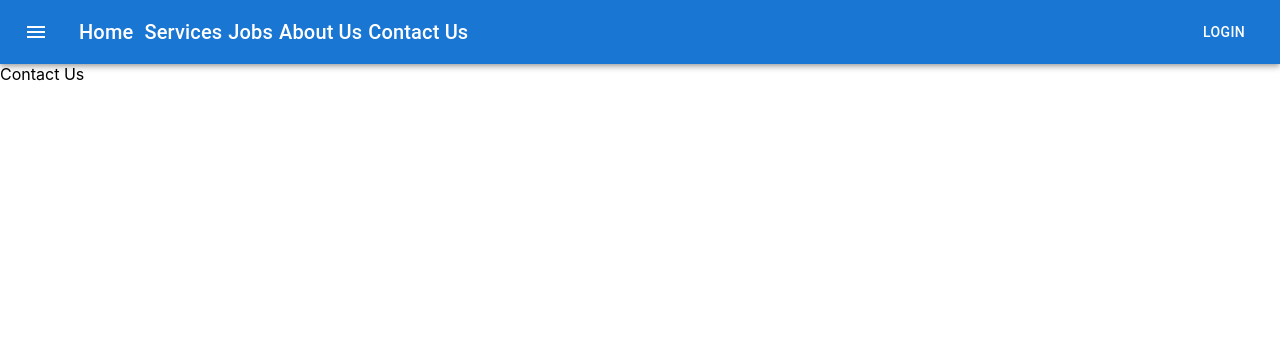
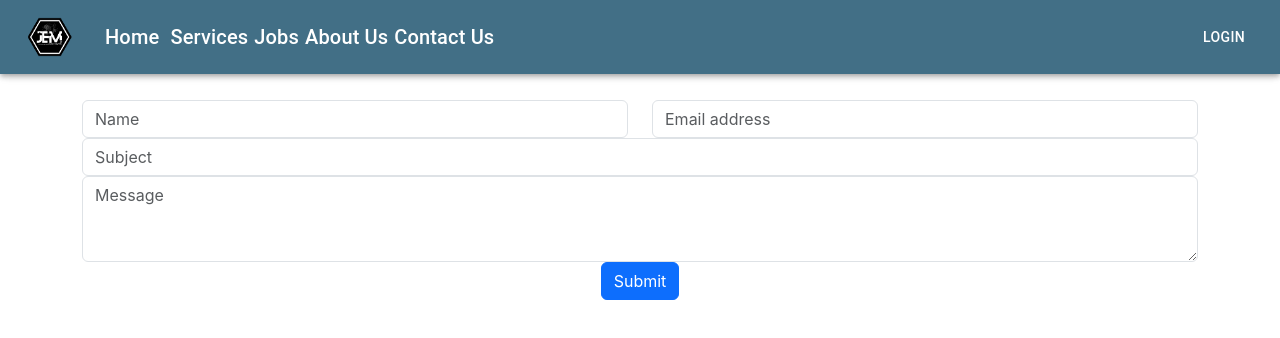
Before and after one commit to chpanda1/miniproj2, a React (Create React App) app: page /ContactUs in a window 1280 px wide. Shown: the top 338 px of the page. Built offline with nearby package versions, Linux system fonts and the light colour scheme.

Commit message:
Created form in contact us, changed color of navbar

```diff
--- a/package.json
+++ b/package.json
@@ -12,13 +12,16 @@
     "@testing-library/react": "^13.4.0",
     "@testing-library/user-event": "^13.5.0",
     "bootstrap": "^5.3.0",
+    "emailjs-com": "^3.2.0",
     "install": "^0.13.0",
     "npm": "^9.8.0",
     "randomcolor": "^0.6.2",
     "react": "^18.2.0",
     "react-dom": "^18.2.0",
+    "react-hook-form": "^7.45.1",
     "react-router-dom": "^6.14.1",
     "react-scripts": "^5.0.1",
+    "react-toastify": "^9.1.3",
     "reactstrap": "^9.2.0",
     "styled-components": "^6.0.4",
     "web-vitals": "^2.1.4"
--- a/public/index.html
+++ b/public/index.html
@@ -24,7 +24,8 @@
       work correctly both with client-side routing and a non-root public URL.
       Learn how to configure a non-root public URL by running `npm run build`.
     -->
-    <title>React App</title>
+    <title>JEM Corp</title>
+    <link href="https://cdn.jsdelivr.net/npm/bootstrap@5.3.0/dist/css/bootstrap.min.css" rel="stylesheet" integrity="sha384-9ndCyUaIbzAi2FUVXJi0CjmCapSmO7SnpJef0486qhLnuZ2cdeRhO02iuK6FUUVM" crossorigin="anonymous">
   </head>
   <body>
     <noscript>You need to enable JavaScript to run this app.</noscript>
@@ -39,5 +40,6 @@
       To begin the development, run `npm start` or `yarn start`.
       To create a production bundle, use `npm run build` or `yarn build`.
     -->
+    <script src="https://cdn.jsdelivr.net/npm/bootstrap@5.3.0/dist/js/bootstrap.bundle.min.js" integrity="sha384-geWF76RCwLtnZ8qwWowPQNguL3RmwHVBC9FhGdlKrxdiJJigb/j/68SIy3Te4Bkz" crossorigin="anonymous"></script>
   </body>
 </html>
--- /dev/null
+++ b/src/components/ContactForm.jsx
@@ -0,0 +1,110 @@
+import { useForm } from 'react-hook-form';
+import Form from './Form.css';
+
+const ContactForm = () => {
+  const {
+    register,
+    handleSubmit,
+    reset,
+    formState: { errors }
+  } = useForm();
+
+  const onSubmit = async (data) => {
+    const { name, email, subject, message } = data;
+
+    console.log('Name: ', name);
+    console.log('Email: ', email);
+    console.log('Subject: ', subject);
+    console.log('Message: ', message);
+  };
+
+  return (
+    <div className='ContactForm'>
+      <div className='container'>
+        <div className='row'>
+          <div className='col-12 text-center'>
+            <div className='contactForm'>
+              <form id='contact-form' onSubmit={handleSubmit(onSubmit)} noValidate>
+                {/* Row 1 of form */}
+                <div className='row formRow'>
+                  <div className='col-6'>
+                    <input
+                      type='text'
+                      name='name'
+                      {...register('name', {
+                        required: { value: true, message: 'Please enter your name' },
+                        maxLength: {
+                          value: 30,
+                          message: 'Please use 30 characters or less'
+                        }
+                      })}
+                      className='form-control formInput'
+                      placeholder='Name'
+                    ></input>
+                    {errors.name && <span className='errorMessage'>{errors.name.message}</span>}
+                  </div>
+                  <div className='col-6'>
+                    <input
+                      type='email'
+                      name='email'
+                      {...register('email', {
+                        required: true,
+                        pattern: /^[a-zA-Z0-9.!#$%&’*+/=?^_`{|}~-]+@[a-zA-Z0-9-]+(?:\.[a-zA-Z0-9-]+)*$/
+                      })}
+                      className='form-control formInput'
+                      placeholder='Email address'
+                    ></input>
+                    {errors.email && (
+                      <span className='errorMessage'>Please enter a valid email address</span>
+                    )}
+                  </div>
+                </div>
+                {/* Row 2 of form */}
+                <div className='row formRow'>
+                  <div className='col'>
+                    <input
+                      type='text'
+                      name='subject'
+                      {...register('subject', {
+                        required: { value: true, message: 'Please enter a subject' },
+                        maxLength: {
+                          value: 75,
+                          message: 'Subject cannot exceed 75 characters'
+                        }
+                      })}
+                      className='form-control formInput'
+                      placeholder='Subject'
+                    ></input>
+                    {errors.subject && (
+                      <span className='errorMessage'>{errors.subject.message}</span>
+                    )}
+                  </div>
+                </div>
+                {/* Row 3 of form */}
+                <div className='row formRow'>
+                  <div className='col'>
+                    <textarea
+                      rows={3}
+                      name='message'
+                      {...register('message', {
+                        required: true
+                      })}
+                      className='form-control formInput'
+                      placeholder='Message'
+                    ></textarea>
+                    {errors.message && <span className='errorMessage'>Please enter a message</span>}
+                  </div>
+                </div>
+                <button className='submit-btn btn btn-primary' type='submit'>
+                  Submit
+                </button>
+              </form>
+            </div>
+          </div>
+        </div>
+      </div>
+    </div>
+  );
+};
+
+export default ContactForm;
--- /dev/null
+++ b/src/components/Form.css
@@ -0,0 +1,6 @@
+span {
+    color: red;
+}
+.container {
+    margin-top: 100px;
+}
--- /dev/null
+++ b/src/components/NavBar.css
@@ -0,0 +1,7 @@
+.logoSize {
+    height: 50px;
+    width: 50px;
+}
+.color1 {
+    color: #F0810E;
+}
--- a/src/components/NavBar.jsx
+++ b/src/components/NavBar.jsx
@@ -1,6 +1,8 @@
 import React from 'react'
 import { Button, Box, AppBar, Toolbar, IconButton, Typography, } from '@mui/material'
 import MenuIcon from '@mui/icons-material/Menu'
+import '../JEM2.png'
+import Navbar from './NavBar.css'
 
 import Styled from 'styled-components';
 
@@ -9,17 +11,18 @@ import { Link } from 'react-router-dom';
 
 function NavBar() {
 
+
     const StyledLink = Styled(Link)`
     color: white;
     position: relative;
-    &:hover{color: yellow};
+    &:hover{color: #2F3130};
     text-decoration: none;
     margin: 3px;`
 
   return (
 
     <Box sx={{ flexGrow: 1 }} component="nav">
-        <AppBar position="static">
+        <AppBar position="fixed" sx={{ backgroundColor: '#426F86'}}>
             <Toolbar>
                 <IconButton
                 size="large"
@@ -28,7 +31,7 @@ function NavBar() {
                 aria-label="menu"
                 sx={{ mr: 2 }}
                 >
-                <MenuIcon />
+                <img src="../JEM2.png" alt="" className='logoSize'/>
                 </IconButton>
                 <Typography variant="h6" component="div" sx={{ flexGrow: 1 }}>
                     <StyledLink to="/">Home</StyledLink>
--- a/src/pages/ContactUs.jsx
+++ b/src/pages/ContactUs.jsx
@@ -1,9 +1,10 @@
 import React from 'react'
+import ContactForm from '../components/ContactForm'
 
 function ContactUs() {
   return (
     <div>
-      Contact Us
+      <ContactForm />
     </div>
   )
 }
```
Also changed, not shown: 1 other file (tests, documents, lock files or other folders).
